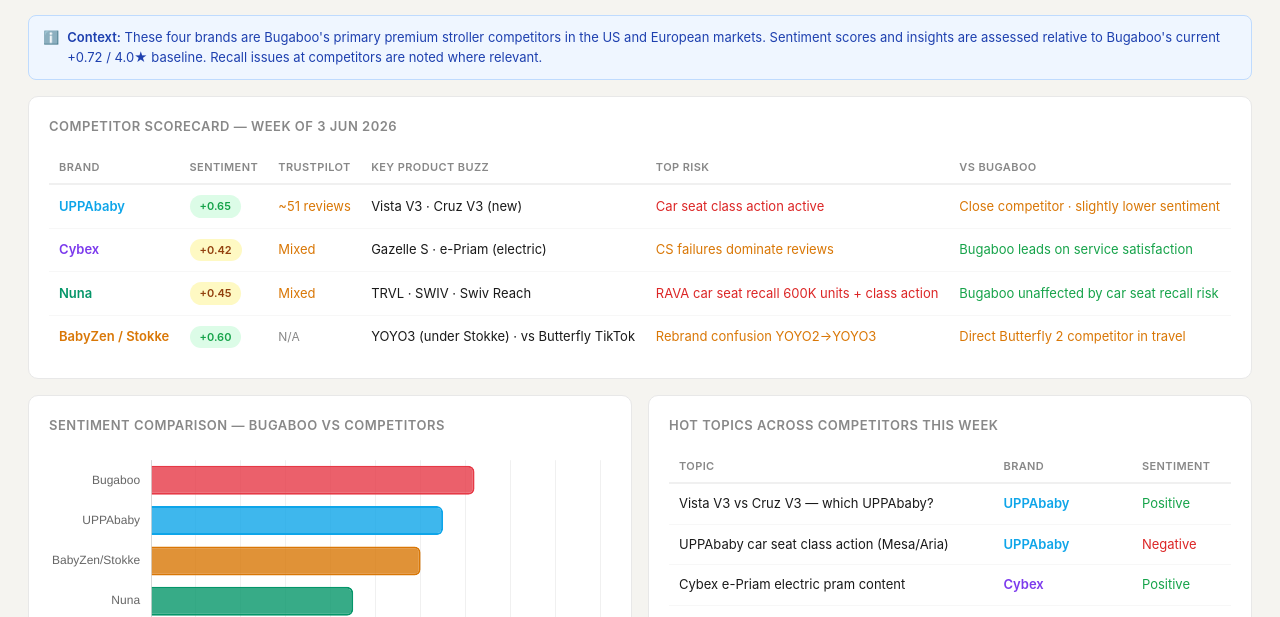
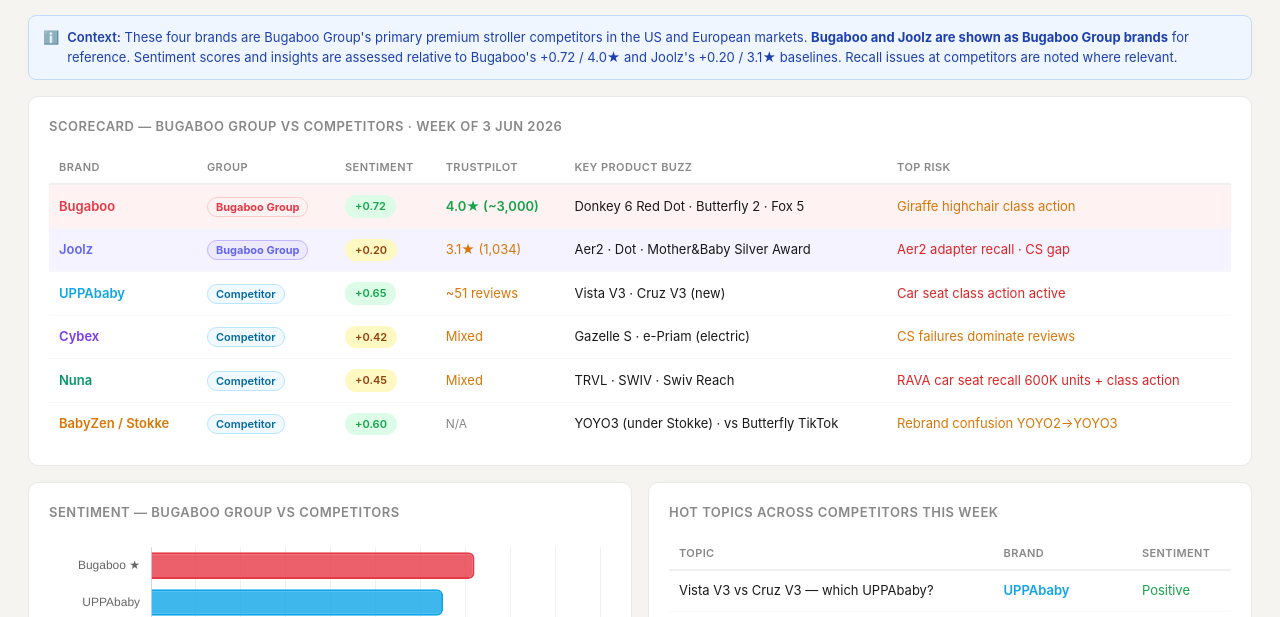
Before and after one commit to jordansykes/bugaboo-social-listening, a plain HTML site: page index.html in a window 1280 px wide. Both pictures are taken after a click on the element "Competitors · Strollers". Shown: the part 183-800 px from the top of the page. Drawn offline with nearby package versions, Linux system fonts and the light colour scheme.

Commit message:
Add Joolz to Competitors Strollers tab

```diff
--- a/index.html
+++ b/index.html
@@ -712,55 +712,71 @@
 
   <div class="info-banner">
     <span>ℹ️</span>
-    <div><span class="bold">Context:</span> These four brands are Bugaboo's primary premium stroller competitors in the US and European markets. Sentiment scores and insights are assessed relative to Bugaboo's current +0.72 / 4.0★ baseline. Recall issues at competitors are noted where relevant.</div>
+    <div><span class="bold">Context:</span> These four brands are Bugaboo Group's primary premium stroller competitors in the US and European markets. <strong>Bugaboo and Joolz are shown as Bugaboo Group brands</strong> for reference. Sentiment scores and insights are assessed relative to Bugaboo's +0.72 / 4.0★ and Joolz's +0.20 / 3.1★ baselines. Recall issues at competitors are noted where relevant.</div>
   </div>
 
   <!-- Competitor scorecard -->
   <div class="card" style="margin-bottom:16px;">
-    <div class="card-title">Competitor Scorecard — Week of 3 Jun 2026</div>
+    <div class="card-title">Scorecard — Bugaboo Group vs Competitors · Week of 3 Jun 2026</div>
     <table>
       <thead>
         <tr>
           <th>Brand</th>
+          <th>Group</th>
           <th>Sentiment</th>
           <th>Trustpilot</th>
           <th>Key Product Buzz</th>
           <th>Top Risk</th>
-          <th>vs Bugaboo</th>
         </tr>
       </thead>
       <tbody>
+        <tr style="background:#fef2f2;">
+          <td class="bold" style="color:#e63946;">Bugaboo</td>
+          <td><span style="background:#fef2f2;color:#e63946;font-size:11px;font-weight:700;padding:2px 8px;border-radius:20px;border:1px solid #fecaca;">Bugaboo Group</span></td>
+          <td><span class="sentiment-pill s-pos">+0.72</span></td>
+          <td class="green bold">4.0★ (~3,000)</td>
+          <td>Donkey 6 Red Dot · Butterfly 2 · Fox 5</td>
+          <td class="amber">Giraffe highchair class action</td>
+        </tr>
+        <tr style="background:#f5f3ff;">
+          <td class="bold" style="color:#6366f1;">Joolz</td>
+          <td><span style="background:#ede9fe;color:#6366f1;font-size:11px;font-weight:700;padding:2px 8px;border-radius:20px;border:1px solid #c4b5fd;">Bugaboo Group</span></td>
+          <td><span class="sentiment-pill s-mix">+0.20</span></td>
+          <td class="amber">3.1★ (1,034)</td>
+          <td>Aer2 · Dot · Mother&amp;Baby Silver Award</td>
+          <td class="red">Aer2 adapter recall · CS gap</td>
+        </tr>
         <tr>
           <td class="bold" style="color:#0ea5e9;">UPPAbaby</td>
+          <td><span style="background:#f0f9ff;color:#0369a1;font-size:11px;font-weight:600;padding:2px 8px;border-radius:20px;border:1px solid #bae6fd;">Competitor</span></td>
           <td><span class="sentiment-pill s-pos">+0.65</span></td>
           <td class="amber">~51 reviews</td>
           <td>Vista V3 · Cruz V3 (new)</td>
           <td class="red">Car seat class action active</td>
-          <td class="amber">Close competitor · slightly lower sentiment</td>
         </tr>
         <tr>
           <td class="bold" style="color:#7c3aed;">Cybex</td>
+          <td><span style="background:#f0f9ff;color:#0369a1;font-size:11px;font-weight:600;padding:2px 8px;border-radius:20px;border:1px solid #bae6fd;">Competitor</span></td>
           <td><span class="sentiment-pill s-mix">+0.42</span></td>
           <td class="amber">Mixed</td>
           <td>Gazelle S · e-Priam (electric)</td>
           <td class="amber">CS failures dominate reviews</td>
-          <td class="green">Bugaboo leads on service satisfaction</td>
         </tr>
         <tr>
           <td class="bold" style="color:#059669;">Nuna</td>
+          <td><span style="background:#f0f9ff;color:#0369a1;font-size:11px;font-weight:600;padding:2px 8px;border-radius:20px;border:1px solid #bae6fd;">Competitor</span></td>
           <td><span class="sentiment-pill s-mix">+0.45</span></td>
           <td class="amber">Mixed</td>
           <td>TRVL · SWIV · Swiv Reach</td>
           <td class="red">RAVA car seat recall 600K units + class action</td>
-          <td class="green">Bugaboo unaffected by car seat recall risk</td>
         </tr>
         <tr>
           <td class="bold" style="color:#d97706;">BabyZen / Stokke</td>
+          <td><span style="background:#f0f9ff;color:#0369a1;font-size:11px;font-weight:600;padding:2px 8px;border-radius:20px;border:1px solid #bae6fd;">Competitor</span></td>
           <td><span class="sentiment-pill s-pos">+0.60</span></td>
           <td class="text-sm">N/A</td>
           <td>YOYO3 (under Stokke) · vs Butterfly TikTok</td>
           <td class="amber">Rebrand confusion YOYO2→YOYO3</td>
-          <td class="amber">Direct Butterfly 2 competitor in travel</td>
         </tr>
       </tbody>
     </table>
@@ -769,8 +785,8 @@
   <!-- Competitor sentiment chart -->
   <div class="two-col">
     <div class="card">
-      <div class="card-title">Sentiment Comparison — Bugaboo vs Competitors</div>
-      <div class="chart-wrap" style="height:260px;">
+      <div class="card-title">Sentiment — Bugaboo Group vs Competitors</div>
+      <div class="chart-wrap" style="height:280px;">
         <canvas id="compStrollerChart"></canvas>
       </div>
     </div>
@@ -1477,12 +1493,12 @@
   charts.compStroller = new Chart(ctx, {
     type: 'bar',
     data: {
-      labels: ['Bugaboo', 'UPPAbaby', 'BabyZen/Stokke', 'Nuna', 'Cybex'],
+      labels: ['Bugaboo ★', 'UPPAbaby', 'BabyZen/Stokke', 'Nuna', 'Cybex', 'Joolz ★'],
       datasets: [{
         label: 'Sentiment Score',
-        data: [0.72, 0.65, 0.60, 0.45, 0.42],
-        backgroundColor: ['#e63946cc', '#0ea5e9cc', '#d97706cc', '#059669cc', '#7c3aedcc'],
-        borderColor: ['#e63946', '#0ea5e9', '#d97706', '#059669', '#7c3aed'],
+        data: [0.72, 0.65, 0.60, 0.45, 0.42, 0.20],
+        backgroundColor: ['#e63946cc', '#0ea5e9cc', '#d97706cc', '#059669cc', '#7c3aedcc', '#6366f1cc'],
+        borderColor: ['#e63946', '#0ea5e9', '#d97706', '#059669', '#7c3aed', '#6366f1'],
         borderWidth: 2, borderRadius: 6,
       }]
     },
@@ -1495,7 +1511,7 @@
         tooltip: { callbacks: { label: ctx => ` Sentiment: +${ctx.raw.toFixed(2)}` } }
       },
       scales: {
-        x: { min: 0, max: 1, grid: { color: '#f0f0f0' }, ticks: { font: { size: 11 } }, title: { display: true, text: 'Sentiment Score (0 to +1.0)', font: { size: 11 }, color: '#888' } },
+        x: { min: 0, max: 1, grid: { color: '#f0f0f0' }, ticks: { font: { size: 11 } }, title: { display: true, text: 'Sentiment Score (0 to +1.0)  · ★ = Bugaboo Group brand', font: { size: 11 }, color: '#888' } },
         y: { ticks: { font: { size: 12 } }, grid: { display: false } }
       }
     }
```
